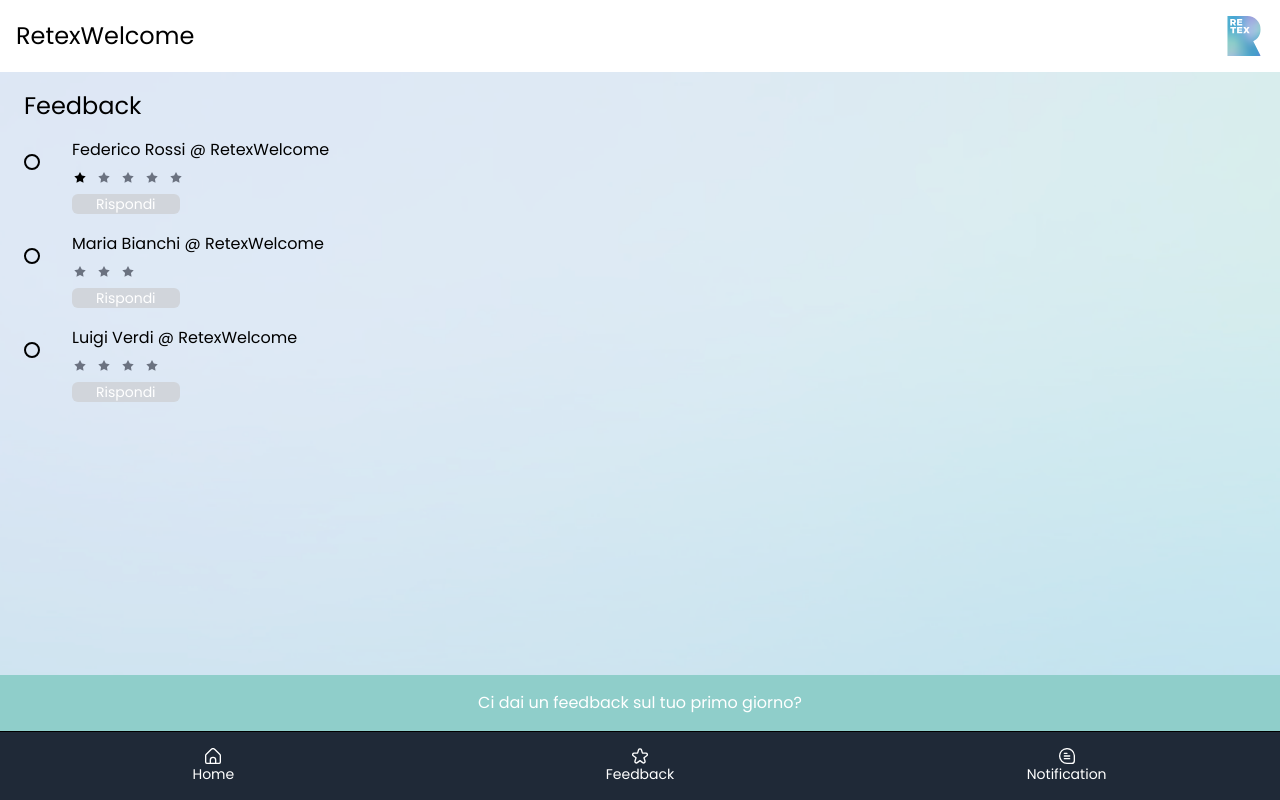
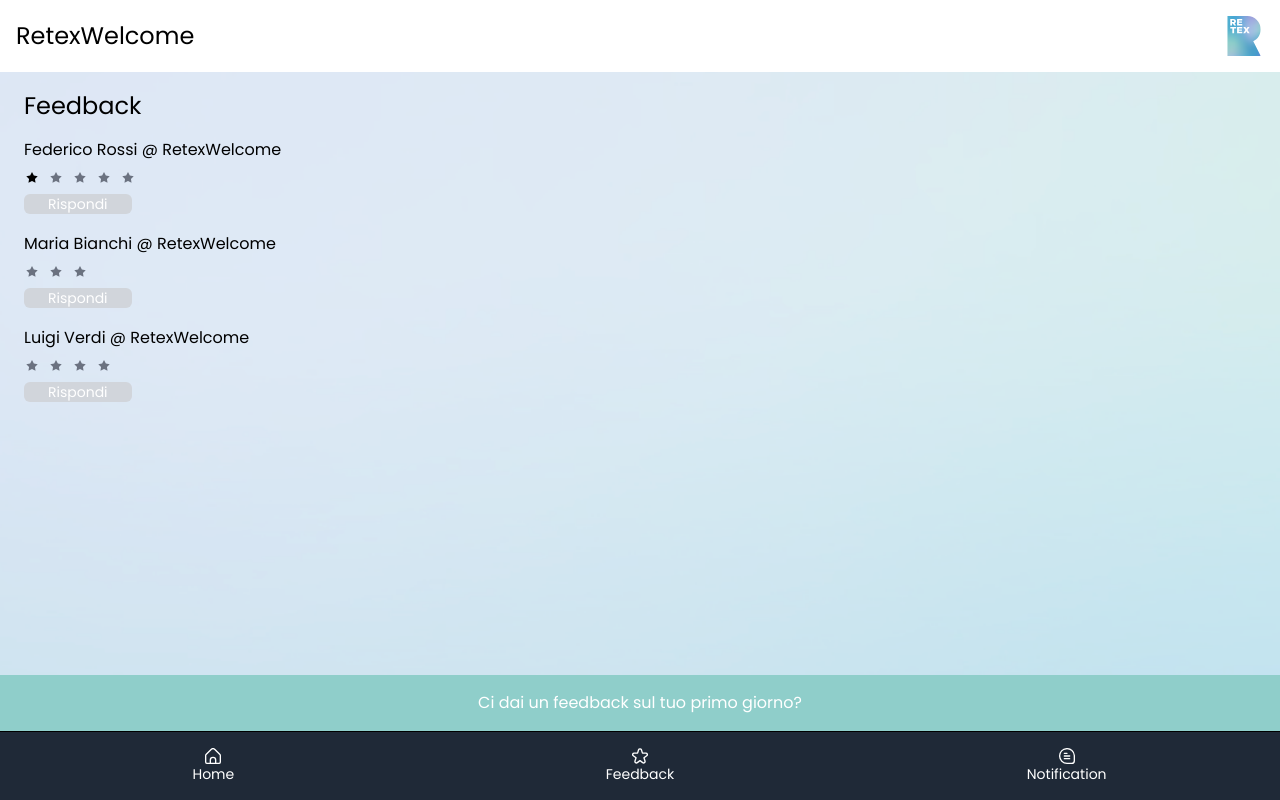
Before and after one commit to sconfa-8/FALSA-Project, a Nuxt app: page /hr/feedback in a window 1280 px wide. Built offline with nearby package versions, Linux system fonts and the light colour scheme.

Commit message:
fix: remove icon

```diff
--- a/pages/hr/feedback.vue
+++ b/pages/hr/feedback.vue
@@ -5,7 +5,6 @@
     <p class=" text-2xl">Feedback</p>
 
     <div class="flex gap-8">
-      <div class="h-4 w-4 mt-4 rounded-full border-2 border-black"></div>
       <div class="space-y-2">
         <h3>Federico Rossi @ RetexWelcome</h3>
         <div class="flex gap-2">
@@ -21,7 +20,6 @@
       </div>
     </div>
     <div class="flex gap-8">
-      <div class="h-4 w-4 mt-4 rounded-full border-2 border-black"></div>
       <div class="space-y-2">
         <h3>Maria Bianchi @ RetexWelcome</h3>
         <div class="flex gap-2">
@@ -37,7 +35,6 @@
       </div>
     </div>
     <div class="flex gap-8">
-      <div class="h-4 w-4 mt-4 rounded-full border-2 border-black"></div>
       <div class="space-y-2">
         <h3>Luigi Verdi @ RetexWelcome</h3>
         <div class="flex gap-2">
```
